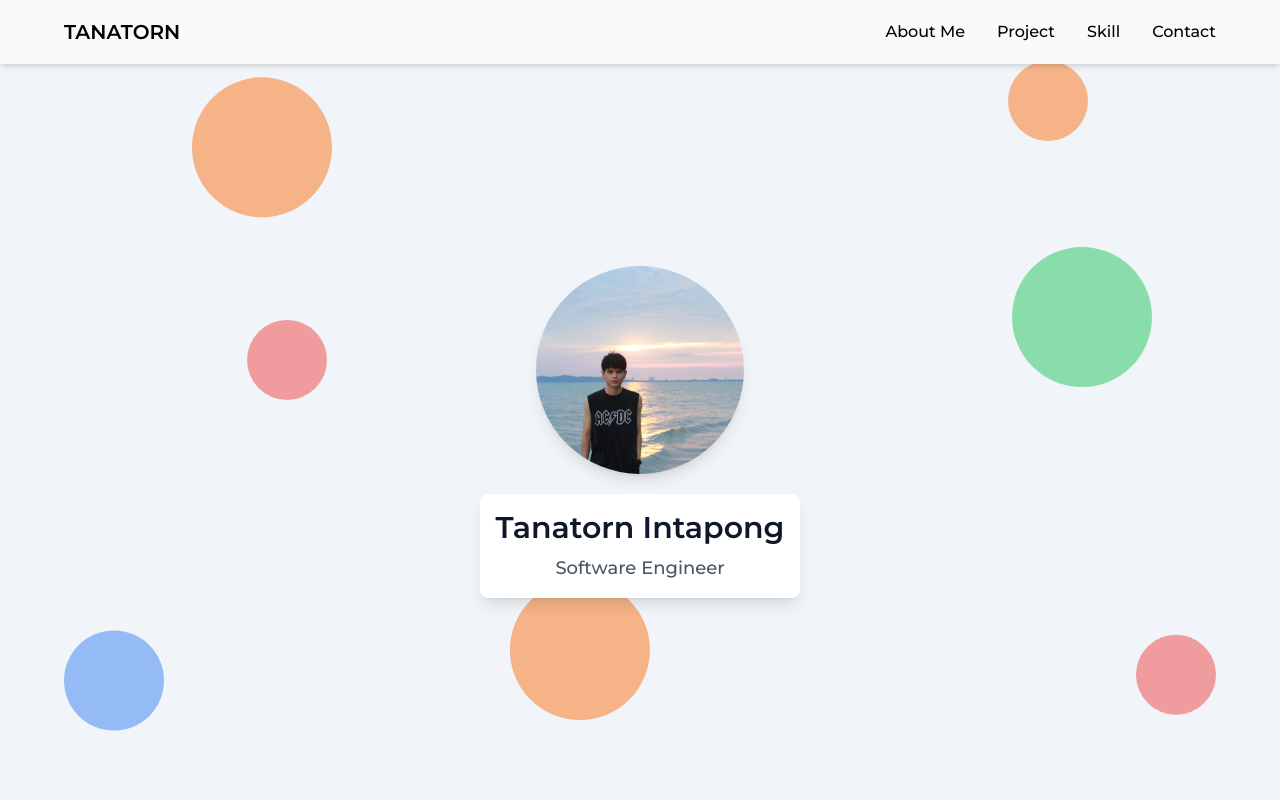
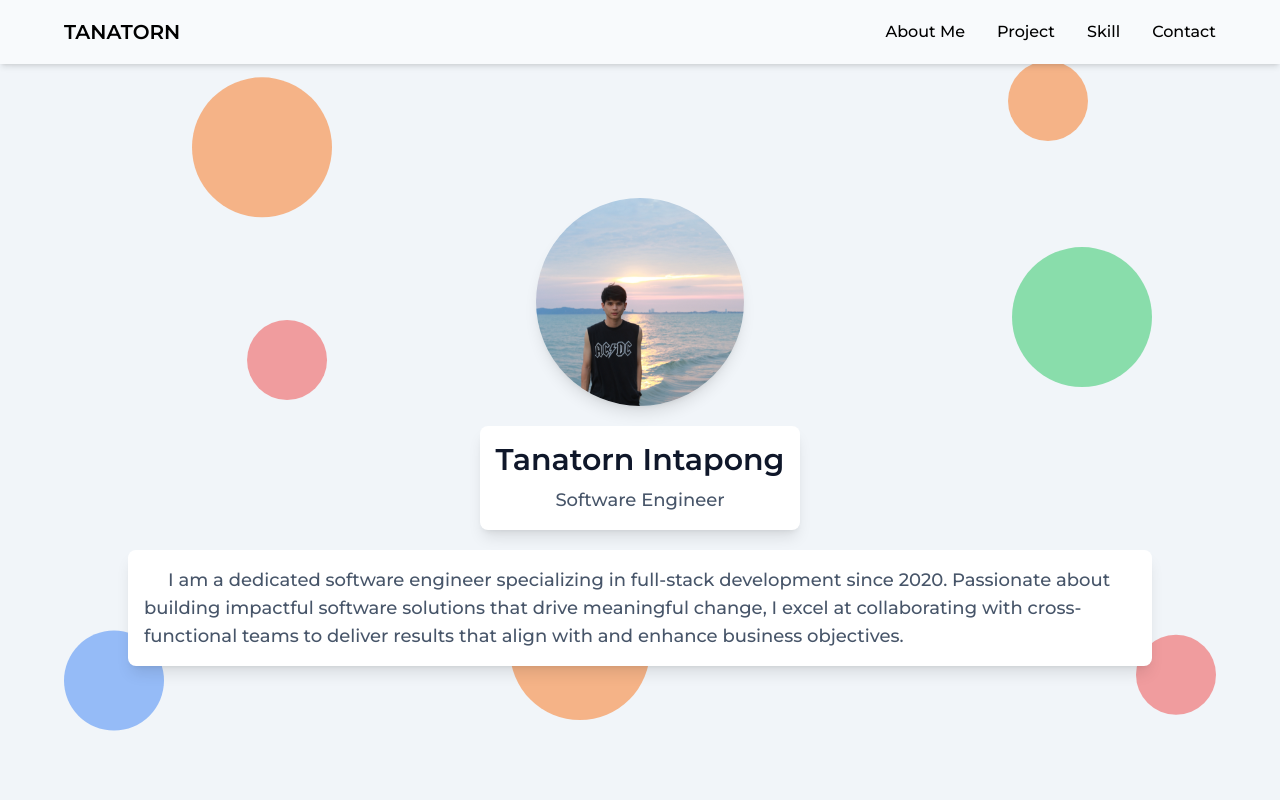
Before and after one commit to TanatornZ/portfolio-next-js, a Next.js app: page / in a window 1280 px wide. Shown: the top 800 px of the page. Built offline with nearby package versions, Linux system fonts and the light colour scheme.

Commit message:
feat: update description

```diff
--- a/components/HomeSection.tsx
+++ b/components/HomeSection.tsx
@@ -57,16 +57,15 @@ function HomeSection() {
               Software Engineer
             </p>
           </div>
-          {/* <div className="flex flex-col justify-center items-center rounded-lg p-3 md:p-4 gap-2  bg-white shadow-lg box opacity-0 z-30">
+          <div className="flex flex-col justify-center items-center rounded-lg p-3 md:p-4 gap-2  bg-white shadow-lg box opacity-0 z-30">
             <p className="text-slate-600 text-sm md:text-lg font-medium indent-6">
-              I’m a dedicated software engineer with hands-on experience in web
-              technologies since 2020. Throughout my journey, I’ve been focused
-              on building meaningful and impactful software that makes a
-              difference. I’m always excited to collaborate with like-minded
-              professionals to create solutions that benefit others. Let’s build
-              something great together!
+              I am a dedicated software engineer specializing in full-stack
+              development since 2020. Passionate about building impactful
+              software solutions that drive meaningful change, I excel at
+              collaborating with cross-functional teams to deliver results that
+              align with and enhance business objectives.
             </p>
-          </div> */}
+          </div>
         </div>
         {balloonElementList &&
           balloonElementList.map((balloon, i) => {
```
